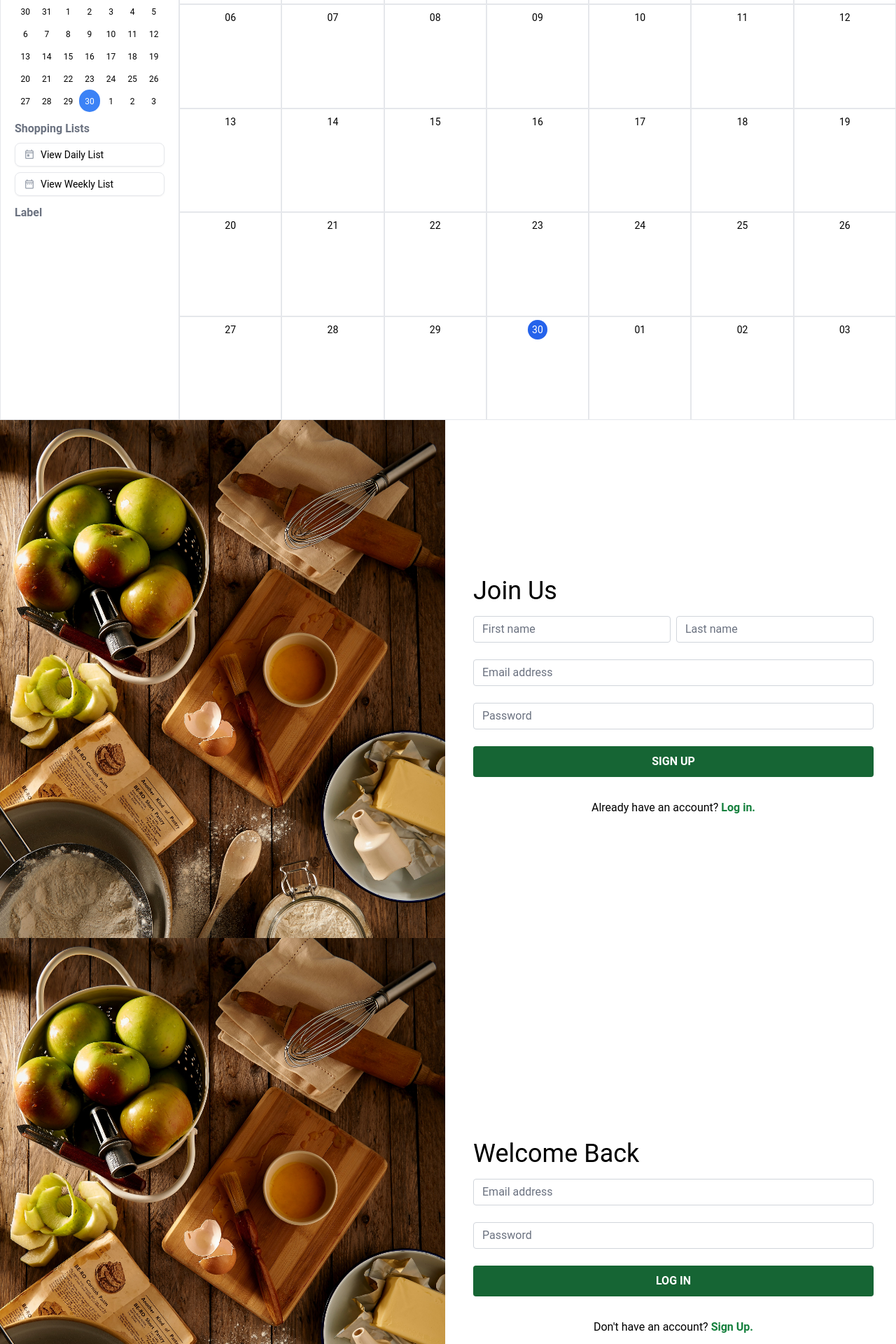
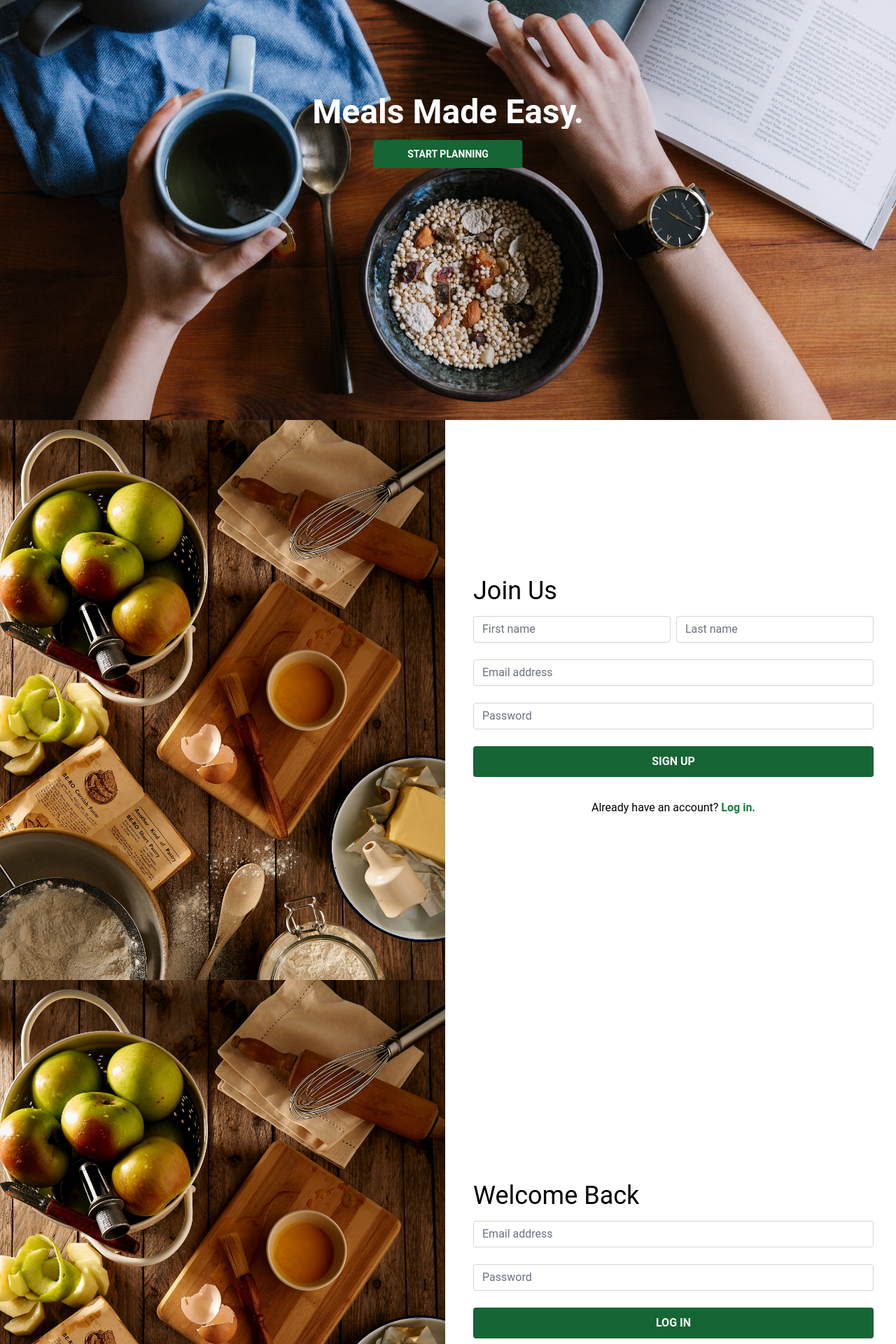
Before and after one commit to food-calendar-app/frontend2, a React (Create React App) app: page / in a window 1280 px wide. Shown: the part 200-2120 px from the top of the page at 70% size. Built offline with nearby package versions, Linux system fonts and the light colour scheme.

Commit message:
Update images and add basic homepage

```diff
--- a/src/App.css
+++ b/src/App.css
@@ -40,3 +40,30 @@
 body, html {
   font-family: Roboto, Arial, Helvetica, sans-serif;
 }
+
+.foodPic {
+  width: 100vw;
+  height: 100vh;
+  object-fit: cover;
+}
+
+.mme {
+  top: 45%;
+  overflow: hidden; /* Typewriter effect found online, ensures the content is not revealed until the animation */
+  white-space: nowrap; /* Keeps the content on a single line */
+  margin: 0 auto; /* Gives that scrolling effect as the typing happens */
+  animation:
+    typing 3.5s steps(40, end),
+    blink-caret .85s step-end infinite;
+}
+
+/* The typing effect */
+@keyframes typing {
+  from { width: 0 }
+  to { width: 100% }
+}
+
+/* The typewriter cursor effect */
+@keyframes blink-caret {
+  from, to { border-color: transparent }
+}
--- a/src/App.js
+++ b/src/App.js
@@ -4,6 +4,7 @@ import './App.css';
 import Calendar from "./components/Calendar";
 import SignUp from "./components/SignUp";
 import LogIn from "./components/LogIn";
+import HomePage from "./components/HomePage";
 
 function App() {
   return (
@@ -23,9 +24,12 @@ function App() {
         </a>
       </header> */}
 
-      <Calendar />
+
+      <HomePage />
       <SignUp />
       <LogIn />
+      <Calendar />
+
     </div>
   );
 }
--- /dev/null
+++ b/src/components/HomePage.js
@@ -0,0 +1,20 @@
+import React from "react";
+import busyfood from "./images/busyfood.avif";
+
+
+export default function HomePage() {
+    return (
+        <div className="relative">
+            <img src={busyfood} alt="foodImage" className="foodPic w-full"></img>
+            <h1 className="mme absolute text-5xl text-white left-1/2 -translate-x-1/2 -translate-y-1/2 drop-shadow-xl font-bold">
+                Meals Made Easy.</h1>
+            <button className="transition ease-in-out delay-150 hover:-translate-y-1 hover:scale-110 duration-300
+                        w-1/6 px-6
+                        py-2.5
+                        font-bold
+                        text-base bg-green-800 hover:bg-green-900 text-white font-bold rounded absolute text-sm text-white top-1/2 left-1/2 -translate-x-1/2 -translate-y-1/5 ">
+                START PLANNING</button>
+
+        </div>
+    );
+}
--- a/src/components/LogIn.js
+++ b/src/components/LogIn.js
@@ -4,9 +4,9 @@ import foodImage from "./images/signUpPic.jpg";
 
 export default function LogIn() {
     return (
-        <div className="grid grid-cols-2 gap-2">
+        <div className="grid grid-cols-2 gap-2 overflow-hidden">
             <div>
-                <img src={foodImage} alt="foodImage" className="max-h-full object-contain"></img>
+                <img src={foodImage} alt="foodImage" className="foodPic max-h-full object-contain"></img>
             </div>
             <div className="pt-72 px-8">
                 <p className="text-4xl font-normal text-left mb-4">Welcome Back</p>
--- a/src/components/SignUp.js
+++ b/src/components/SignUp.js
@@ -6,7 +6,7 @@ export default function SignUp() {
     return (
         <div className="grid grid-cols-2 gap-2">
             <div>
-                <img src={foodImage} alt="foodImage" className="max-h-full object-contain"></img>
+                <img src={foodImage} alt="foodImage" className="foodPic max-h-full object-contain"></img>
             </div>
             <div className="pt-56 px-8">
                 <p className="text-4xl font-normal text-left mb-4">Join Us</p>
```
Also changed, not shown: src/components/images/busyfood.avif (added).
